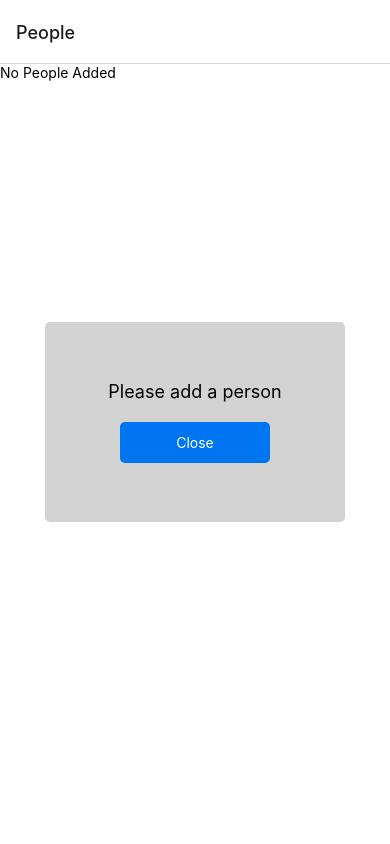
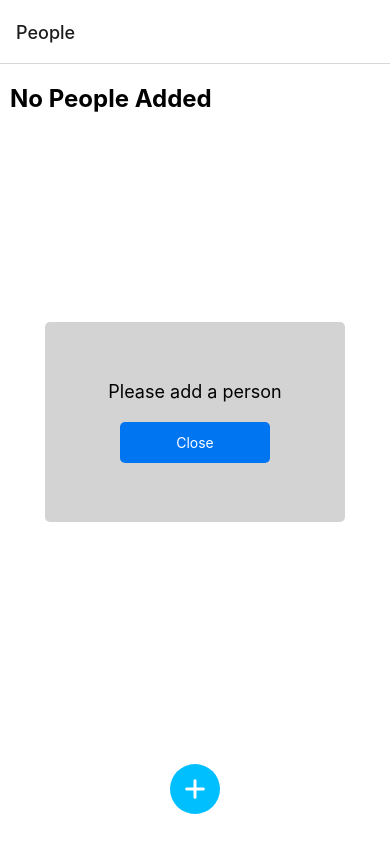
Before and after one commit to corb0140/giftr-app, a React Native app: screen / in a window 390 px wide. Built offline with nearby package versions, Linux system fonts and the light colour scheme.

Commit message:
added styling for idea screen

```diff
--- a/screens/IdeaScreen.js
+++ b/screens/IdeaScreen.js
@@ -12,6 +12,7 @@ import {
 import PeopleContext from "../PeopleContext";
 import { useState, useEffect } from "react";
 import ImageModal from "../components/ImageModal";
+import FontAwesome6 from "@expo/vector-icons/FontAwesome6";
 
 const IdeaScreen = ({ route }) => {
   const { id, name } = route.params;
@@ -65,8 +66,7 @@ const IdeaScreen = ({ route }) => {
             data={personIdeas?.ideas}
             keyExtractor={(item) => item.id}
             renderItem={({ item }) => (
-              <View style={styles.ideaListMessageView}>
-                <Text style={styles.ideaListMessage}>{item.idea}</Text>
+              <View style={styles.ideaListItem}>
                 <Pressable
                   onPress={() => {
                     setModalVisible(!modalVisible);
@@ -82,6 +82,9 @@ const IdeaScreen = ({ route }) => {
                   />
                 </Pressable>
 
+                <View style={styles.ideaListNameAndButton}>
+                  <Text style={styles.ideaName}>{item.idea}</Text>
+
                   <Pressable
                     style={styles.deleteButton}
                     onPress={() => {
@@ -90,6 +93,7 @@ const IdeaScreen = ({ route }) => {
                   >
                     <Text style={styles.deleteButtonText}>Delete</Text>
                   </Pressable>
+                </View>
               </View>
             )}
           />
@@ -102,7 +106,7 @@ const IdeaScreen = ({ route }) => {
           navigation.navigate("AddIdea", { id: id, name: name });
         }}
       >
-        <Text>Add Idea</Text>
+        <FontAwesome6 name="plus" size={24} color="white" />
       </Pressable>
 
       {modalVisible && (
@@ -133,9 +137,8 @@ const styles = StyleSheet.create({
     fontWeight: "bold",
   },
   ideaListView: {
-    paddingTop: 40,
-    paddingLeft: 10,
-    paddingRight: 10,
+    marginVertical: 20,
+    marginHorizontal: 10,
   },
   ideaListMessageView: {
     borderWidth: 1,
@@ -146,11 +149,28 @@ const styles = StyleSheet.create({
     fontSize: 22,
     color: "#101010",
   },
-  fab: {
-    position: "absolute",
-    zIndex: 1,
-    right: 10,
-    top: 0,
+  ideaListItem: {
+    flexDirection: "row",
+    justifyContent: "space-between",
+    alignItems: "center",
+    backgroundColor: "white",
+    borderWidth: 1,
+    borderRadius: 10,
+    paddingHorizontal: 20,
+    paddingVertical: 10,
+    marginVertical: 10,
+    elevation: 5,
+    shadowColor: "#343434",
+    shadowOpacity: 0.5,
+    shadowOffset: { width: 0, height: 2 },
+    shadowRadius: 2,
+  },
+  ideaName: {
+    fontSize: 20,
+    fontWeight: "bold",
+    textTransform: "uppercase",
+    letterSpacing: 0.2,
+    color: "deepskyblue",
   },
   deleteButton: {
     marginVertical: 10,
@@ -162,5 +182,19 @@ const styles = StyleSheet.create({
   deleteButtonText: {
     textTransform: "uppercase",
     fontSize: 16,
+    fontWeight: "bold",
+    color: "white",
+  },
+  addIdeaButton: {
+    position: "absolute",
+    bottom: 30,
+    right: "50%",
+    transform: "translateX(25px)",
+    borderRadius: 100,
+    backgroundColor: "deepskyblue",
+    alignItems: "center",
+    justifyContent: "center",
+    height: 50,
+    width: 50,
   },
 });
--- a/screens/PeopleScreen.js
+++ b/screens/PeopleScreen.js
@@ -67,8 +67,8 @@ export default function PeopleScreen() {
       <GestureHandlerRootView style={styles.container}>
         <SafeAreaView>
           {people.length === 0 ? (
-            <View>
-              <Text>No People Added</Text>
+            <View style={styles.textView}>
+              <Text style={styles.heading}>No People Added</Text>
             </View>
           ) : (
             <FlatList
@@ -77,14 +77,6 @@ export default function PeopleScreen() {
               renderItem={renderItem}
             />
           )}
-
-          <Pressable
-            style={styles.addPersonButton}
-            title="Add Person"
-            onPress={() => navigation.navigate("AddPerson")}
-          >
-            <FontAwesome6 name="plus" size={24} color="white" />
-          </Pressable>
 
           {people.length === 0 && (
             <ModalComponent
@@ -96,6 +88,14 @@ export default function PeopleScreen() {
             />
           )}
         </SafeAreaView>
+
+        <Pressable
+          style={styles.addPersonButton}
+          title="Add Person"
+          onPress={() => navigation.navigate("AddPerson")}
+        >
+          <FontAwesome6 name="plus" size={24} color="white" />
+        </Pressable>
       </GestureHandlerRootView>
     </SafeAreaProvider>
   );
@@ -105,6 +105,15 @@ const styles = StyleSheet.create({
   container: {
     flex: 1,
     backgroundColor: "#fff",
+  },
+  textView: {
+    paddingLeft: 10,
+    paddingRight: 10,
+    paddingTop: 20,
+  },
+  heading: {
+    fontSize: 24,
+    fontWeight: "bold",
   },
   itemContainer: {
     flexDirection: "row",
@@ -150,7 +159,7 @@ const styles = StyleSheet.create({
     bottom: 30,
     right: "50%",
     transform: "translateX(25px)",
-    borderRadius: 100,
+    borderRadius: 30,
     backgroundColor: "deepskyblue",
     alignItems: "center",
     justifyContent: "center",
```
Lines whose indentation alone changed are shown as unchanged.
